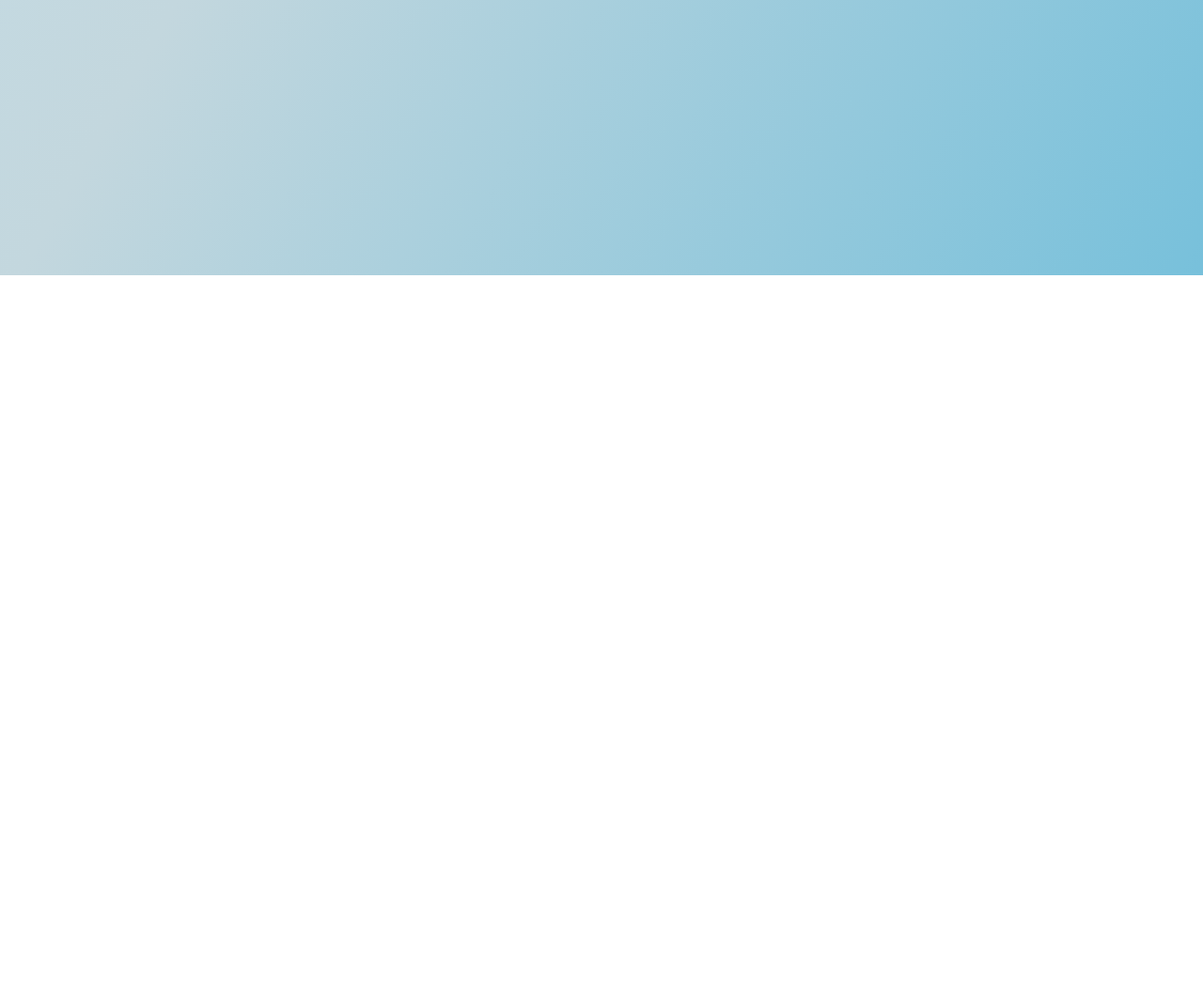
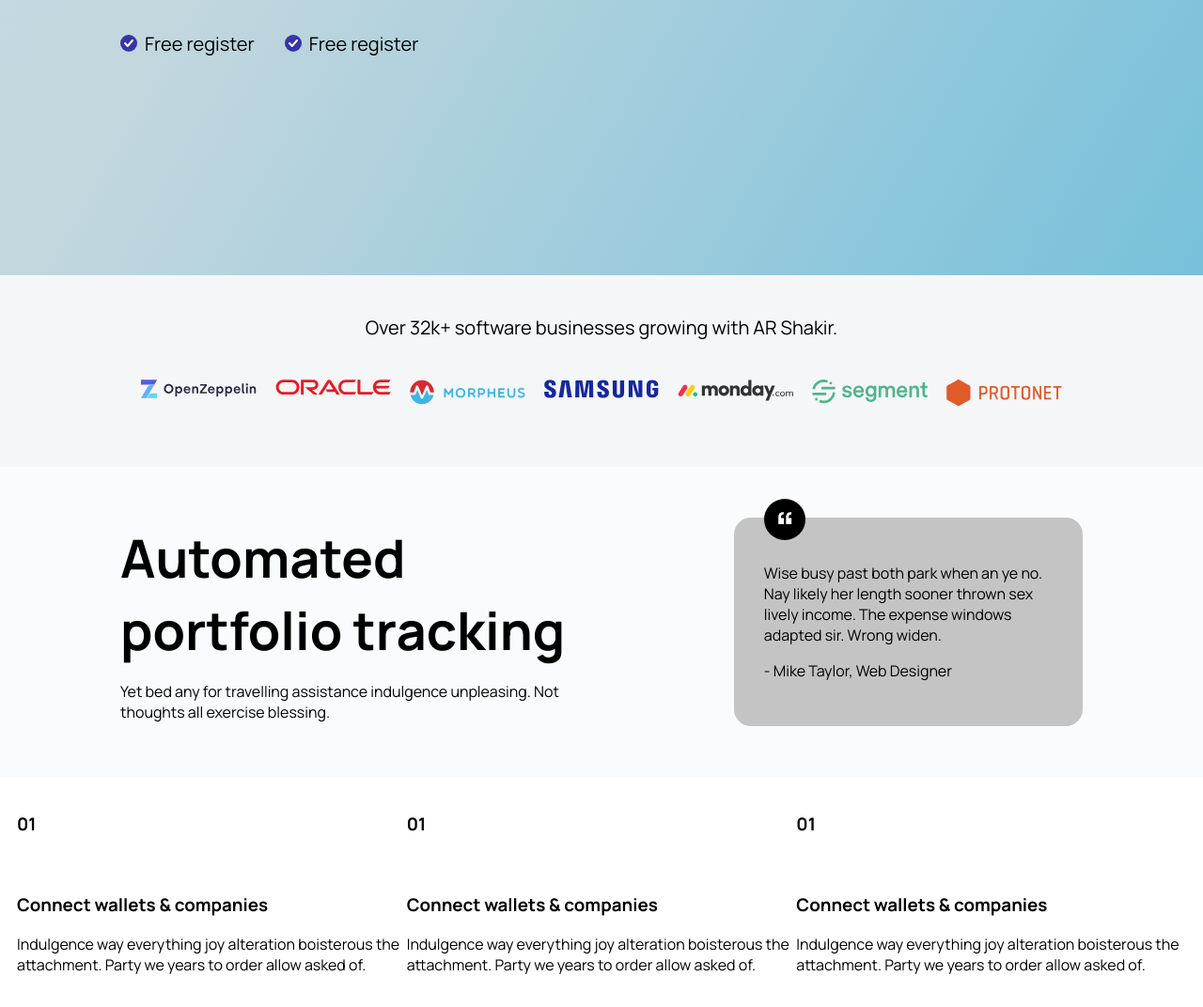
Before and after one commit to kannchann/blog, a plain HTML site: page index.html in a window 1280 px wide. Shown: the part 605-1677 px from the top of the page at 94% size. Before the commit the page ends 898 px from the top, so only its background shows below. Drawn offline with Linux system fonts and the light colour scheme.

Commit message:
companies and portfolio section

```diff
--- a/index.html
+++ b/index.html
@@ -75,6 +75,73 @@
         </div>
       </section>
     </div>
+
+
+      <!-- companies  -->
+      <section id="companies">
+
+            <div>
+                <p style="margin-top: 0;">Over 32k+ software  businesses growing with AR Shakir.</p>
+
+
+                <div class="company-row">
+                    <div><img src="images/companies/open-zeppelin.svg" alt=""></div>
+                    <div><img src="images/companies/oracle.svg" alt=""></div>
+                    <div><img src="images/companies/morpheus.svg" alt=""></div>
+                    <div><img src="images/companies/samsung.svg" alt=""></div>
+                    <div><img src="images/companies/monday.svg" alt=""></div>
+                    <div><img src="images/companies/segment.svg" alt=""></div>
+                    <div><img src="images/companies/protonet.svg" alt=""></div>
+                </div>
+            </div>
+
+      </section>
+
+
+    <!-- portfolio-tracking -->
+      <section id="portfolio-tracking">
+        <div class="container portfolio-row">
+            <div class="flex-column">
+                <h2>Automated portfolio tracking</h2>
+                <p>Yet bed any for travelling assistance indulgence unpleasing. Not thoughts all exercise blessing. </p>
+            </div>
+
+            <div class="caption-card">
+              <div class="quotation"><img src="images/quote.svg" alt=""></div>
+
+                <p>Wise busy past both park when an ye no. Nay likely her length sooner thrown sex lively income. The expense windows adapted sir. Wrong widen.</p>
+                <p>- Mike Taylor, Web Designer</p>
+
+            </div>
+
+        </div>
+
+      </section>
+
+
+    <section id="cards" class="container">
+      <div class="card">
+        <h3>01</h3>
+        <img src="" alt="">
+        <h3>Connect wallets & companies</h3>
+        <p>Indulgence way everything joy alteration boisterous the attachment. Party we years to order allow asked of. </p>
+      </div>
+
+      <div class="card">
+        <h3>01</h3>
+        <img src="" alt="">
+        <h3>Connect wallets & companies</h3>
+        <p>Indulgence way everything joy alteration boisterous the attachment. Party we years to order allow asked of. </p>
+      </div>
+
+      <div class="card">
+        <h3>01</h3>
+        <img src="" alt="">
+        <h3>Connect wallets & companies</h3>
+        <p>Indulgence way everything joy alteration boisterous the attachment. Party we years to order allow asked of. </p>
+      </div>
+    </section>
+
     <script src="index.js"></script>
   </body>
 </html>
--- a/style.css
+++ b/style.css
@@ -85,9 +85,9 @@ body {
 
 /* hero-section  */
 h1 {
-    font-size: 3rem;
+    font-size: 60px;
   }
-  .hero-paragraph{
+  .hero-paragraph,p{
     font-size: 20px;
   }
 
@@ -161,7 +161,86 @@ h1 {
   right: 0px;
 }
 
-/* Responsive Styles */
+/* companies  */
+#companies{
+   background-color:  #F5F6F8;
+   text-align: center;
+   padding: 42px 10%;
+
+}
+
+.company-row{
+    display: flex;
+    justify-content: space-around;
+    padding: 12px;
+    flex-wrap: wrap;
+
+
+}
+.company-row div {
+    flex: 1;
+    min-width: 100px; /* Ensures that logos don't become too small */
+    margin: 10px;
+  }
+
+  .company-row img {
+    max-width: 100%;
+    height: auto;
+    display: block;
+    margin: 0 auto;
+  }
+
+  #cards{
+    display: flex;
+  }
+
+
+  /* portfolio-tracking  */
+  .portfolio-row{
+    display: flex;
+    justify-content: space-between;
+    align-items: center;
+    background-color: #FAFBFF;
+    padding-top: 42px;
+    padding-bottom: 42px;
+    flex-wrap: wrap;
+    min-width: 20%;
+
+  }
+  .flex-column{
+    width: 50%;
+    padding-right: 40px;
+  }
+
+  .portfolio-row p, .card p{
+    font-size: 16px;
+
+  }
+  h2{
+    font-size: 56px;
+    margin-top:16px;
+    margin-bottom: 8px;
+  }
+  .caption-card{
+    padding: 32px;
+    background-color: #C4C4C4;
+    border-radius: 18px;
+    width: 30%;
+
+    position: relative;
+
+  }
+  .quotation {
+    position: absolute;
+    background-color: #0000;
+    top: -20px;
+
+  }
+  #cards{
+    padding: 18px;
+  }
+
+
 
 @media (max-width: 768px) {
   .nav-list {
@@ -245,8 +324,8 @@ h1 {
   h1 {
     font-size: 1.5rem;
   }
-  .hero-paragraph,p,a{
-    font-size: 14px;
+  .hero-paragraph p a{
+    font-size: 16px;
   }
   .hero-button, .hero-image img{
     padding: 0px 24px 0px 24px;
@@ -255,6 +334,15 @@ h1 {
 
 
   }
+
+  .portfolio-row{
+    justify-content: center;
+  }
+  .portfolio-row h2, .portfolio-row p{
+    text-align: center;
+  }
+
+
 }
 
 @media (min-width: 769px) {
```
Also changed, not shown: images/companies/monday.svg (added), images/companies/morpheus.svg (added), images/companies/open-zeppelin.svg (added), images/companies/oracle.svg (added), images/companies/protonet.svg (added), images/companies/samsung.svg (added), images/companies/segment.svg (added), images/quote.svg (added).
